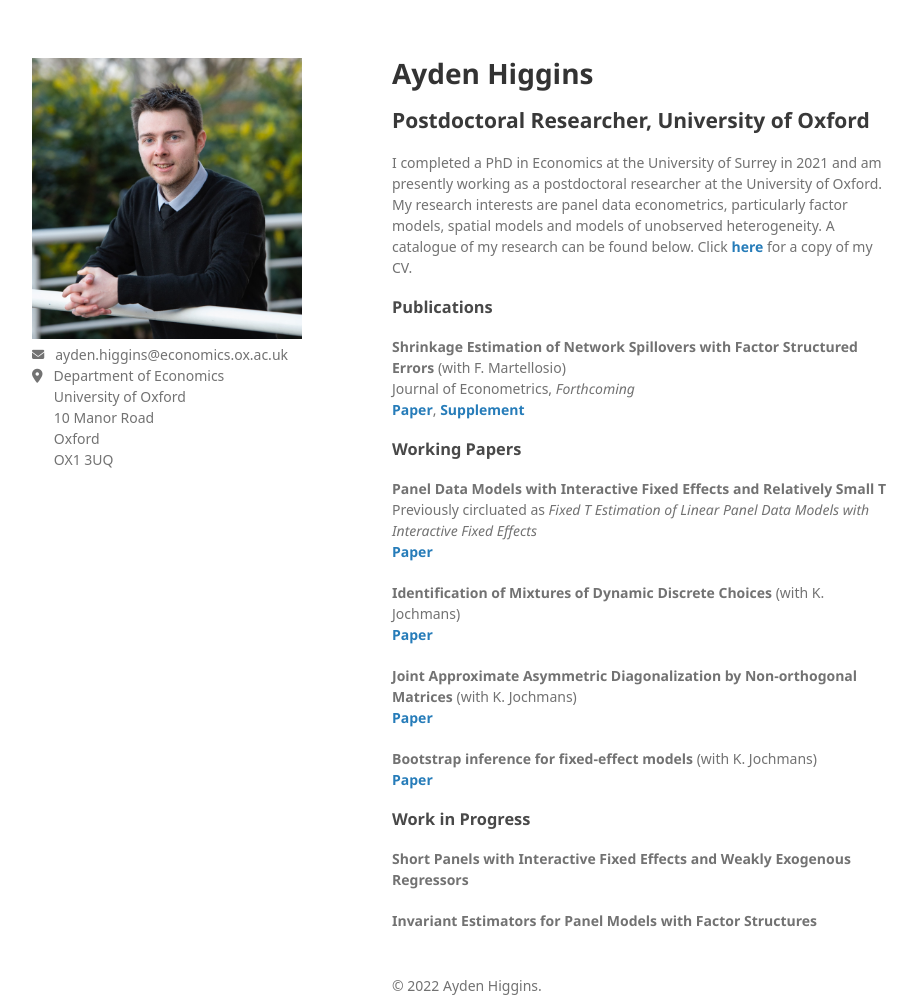
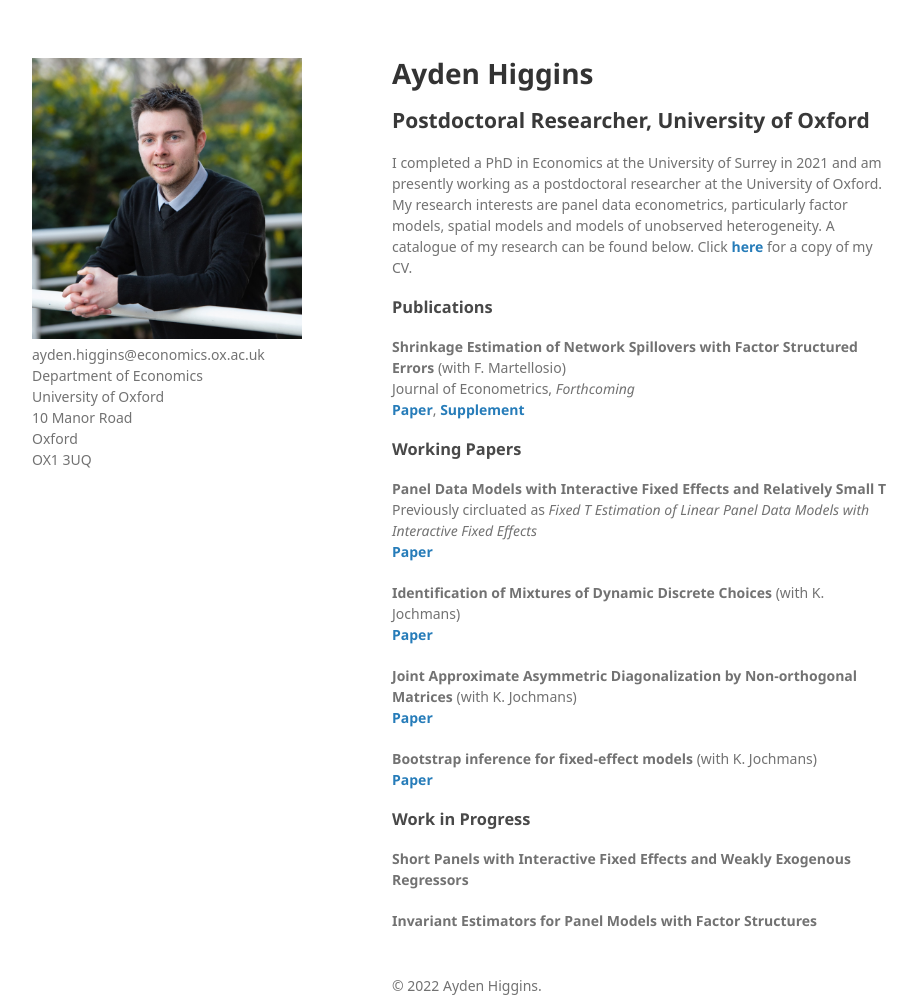
Before and after one commit to Tokkita/Tokkita.github.io, a Jekyll site: the page built from index.md, in a window 1280 px wide and 1001 px high. Shown: the whole window, without its empty margins (178-1093 px from the left). Built offline with Jekyll 4.4.1, drawn with Linux system fonts in a browser that asks for light colours; nearby versions of some CDN libraries; some web fonts are replaced; our own code applies the rules of GitHub Pages for plain Markdown files.

Commit message:
Update default.html

```diff
--- a/_layouts/default.html
+++ b/_layouts/default.html
@@ -32,7 +32,7 @@
         <meta name="viewport" content="width=device-width, initial-scale=1">
         <script src="https://kit.fontawesome.com/a076d05399.js"></script>
 
-        <p> <i class="fas fa-envelope fa-sm"></i> &nbsp ayden.higgins@economics.ox.ac.uk <br> <i class="fas fa-map-marker-alt "></i> &nbsp Department of Economics <br> &nbsp &nbsp &nbsp University of Oxford <br> &nbsp &nbsp &nbsp 10 Manor Road <br> &nbsp &nbsp &nbsp Oxford <br> &nbsp &nbsp &nbsp OX1 3UQ </p>
+        <p> ayden.higgins@economics.ox.ac.uk <br> Department of Economics <br> University of Oxford <br> 10 Manor Road <br> Oxford <br> OX1 3UQ </p>
 
 
 
```
